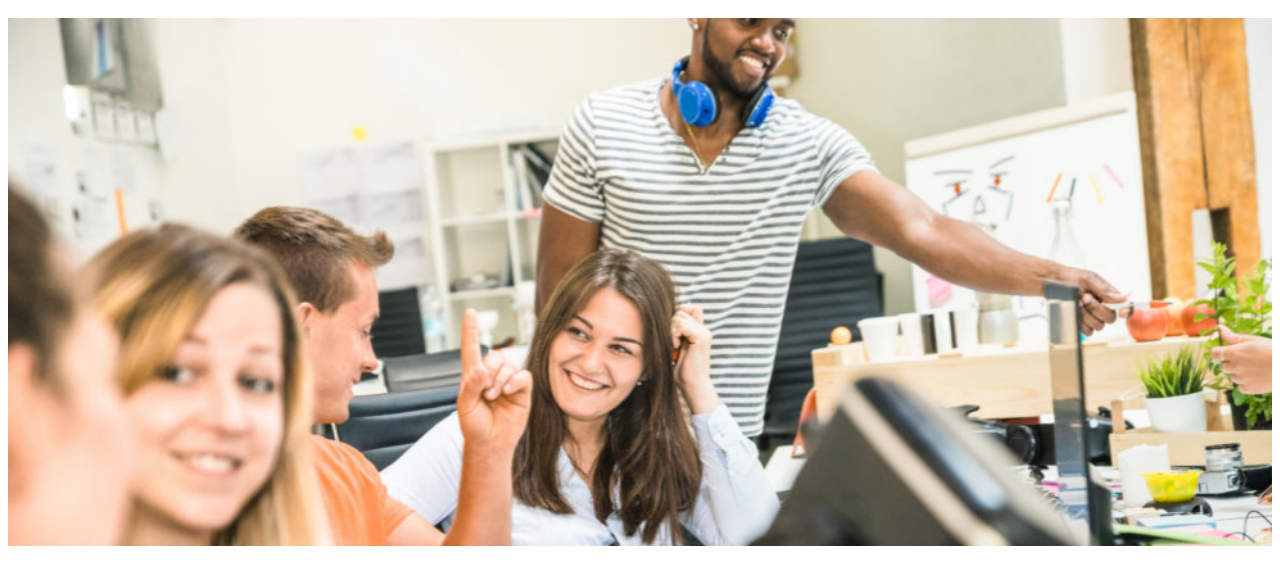
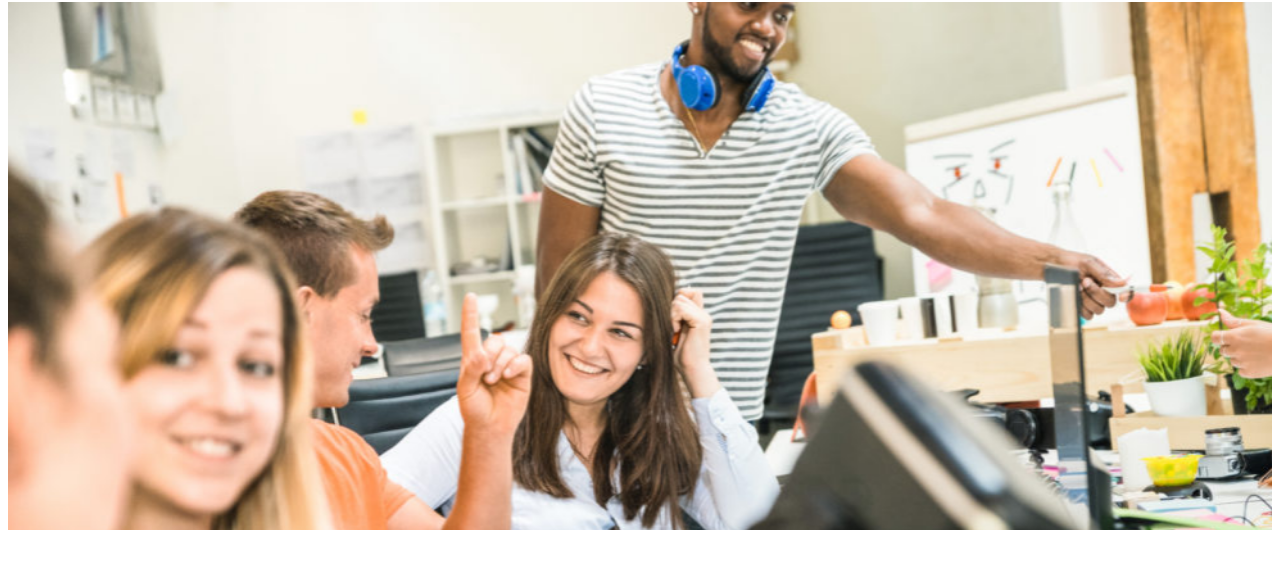
Before and after one commit to DonovanDwyer/git-a-job-frontend, a plain HTML site: page index.html in a window 1280 px wide. Shown: the part 70-654 px from the top of the page. Drawn offline with Linux system fonts and the light colour scheme; a web font is replaced by a local one.

Commit message:
minor change to css

```diff
--- a/styles.css
+++ b/styles.css
@@ -140,7 +140,7 @@ button:hover{
 }
 .main-wrapper {
   position: relative;
-  top: 5em;
+  top: 4em;
   /* background-image: url('./img/officespace.jpeg'); */
 }
 .user-form-container {
```
